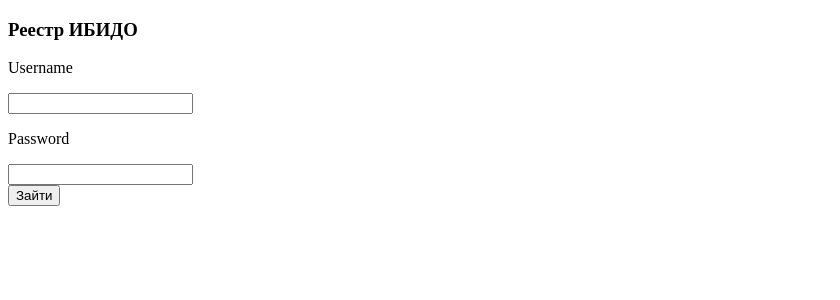
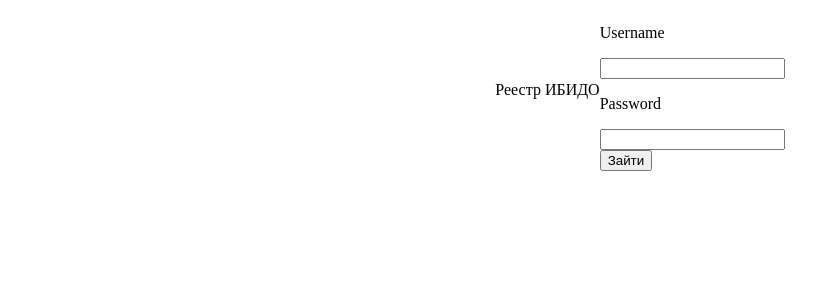
Before and after one commit to RiotRebellion/signature-watch-ui, a React (Create React App) app: page / in a window 1280 px wide. Shown: the top 300 px of the page, without its empty margins (0-840 px from the left). Built offline with nearby package versions, Linux system fonts and the light colour scheme.

Commit message:
refactoring

```diff
--- a/src/App.js
+++ b/src/App.js
@@ -5,8 +5,8 @@ import { AuthContext } from './contexts/AuthContext';
 import { useAuthentification } from './hooks/useAuthentification';
 
 import AuthentificationForm from './components/authentification/AuthentificationForm';
-import { NotFound } from './components/NotFound';
-import Dashboard  from "./components/Dashboard";
+import { NotFound } from './components/NotFound/NotFound';
+import Dashboard  from "./components/Dashboard/Dashboard";
 
 function App() {
   const { login, logout, username, token, status } = useAuthentification();
--- a/src/components/Dashboard.jsx
+++ b/src/components/Dashboard/Dashboard.jsx
@@ -1,12 +1,13 @@
 import React from "react";
 import { Outlet } from "react-router-dom";
-import Navbar from "react";
+
+import NavBar from '../NavBar/NavBar';
 
 function Dashboard() {
     return (
         <>
-            <Navbar></Navbar>
-            <Outlet></Outlet>
+            <NavBar/>
+            <Outlet/>
         </>
     );
 }
--- /dev/null
+++ b/src/components/NavBar/NavBar.jsx
@@ -0,0 +1,42 @@
+import React, {useContext} from "react";
+import { NavLink } from "react-router-dom";
+import { AuthContext } from "../../contexts/AuthContext";
+
+function NavBar() {
+    const { logout } = useContext(AuthContext);
+
+    return (
+        <header>
+            <nav>
+              <div>ИБИДО</div>
+              <ul>
+                <li>
+                    <NavLink
+                    to='employee'
+                    >
+                        Сотрудники
+                    </NavLink>
+                </li>
+                <li>
+                    <NavLink
+                    to='signature'>
+                        Электронные подписи
+                    </NavLink>
+                </li>
+                <li>
+                    <NavLink
+                    to='admin'>
+                        Администрирование
+                    </NavLink>
+                </li>
+              </ul>
+
+              <NavLink to='/' onClick={logout}>
+                <button>Выход</button>
+              </NavLink>
+            </nav>
+        </header>
+    );
+}
+
+export default NavBar;
--- a/src/components/SignatureForm.jsx
+++ /dev/null
@@ -1,5 +0,0 @@
-import React from "react";
-
-function SignatureForm() {
-
-}
--- a/src/components/authentification/AuthentificationForm.jsx
+++ b/src/components/authentification/AuthentificationForm.jsx
@@ -1,6 +1,8 @@
 import React, { useContext, useState, useEffect } from 'react';
 import { axiosContext } from '../../contexts/AxiosContext';
 import { AuthContext } from '../../contexts/AuthContext';
+
+import styles from './AuthentificationForm.module.css';
 
 function AuthentificationForm(props) {
     const [username, setUsername] = useState(null);
@@ -31,25 +33,48 @@ function AuthentificationForm(props) {
     )
 
     return (
+        <div
+            className={styles.container}>
             <div>
-            <h3>Реестр ИБИДО</h3>
-            <p>{authenftificationException}</p>
-            <form onSubmit={e => e.preventDefault()}>
-                <label>
-                    <p>{usernameValidationException}</p>
-                    <p>Username</p>
-                    <input type='text'
+                Реестр ИБИДО
+            </div>
+            <p>
+                {authenftificationException}
+            </p>
+            <div
+                className={styles.AuthentificationForm}>
+                <form
+                    onSubmit={e => e.preventDefault()}>
+                    <div
+                        className={styles.loginInput}>
+                        <p>
+                            {usernameValidationException}
+                        </p>
+                        <p>
+                            Username
+                        </p>
+                        <input
+                            type='text'
                             onChange={e => setUsername(e.target.value)} />
-                </label>
-                <label>
-                    <p>Password</p>
-                    <input type='password'
+                    </div>
+                    <div
+                        className={styles.passwordInput}>
+                        <p>
+                            Password
+                        </p>
+                        <input
+                            type='password'
                             onChange={e => setPassword(e.target.value)} />
-                </label>
+                    </div>
                     <div>
-                    <button type='submit' onClick={Authentificate}>Зайти</button>
+                        <button
+                            type='submit'
+                            onClick={Authentificate}>
+                            Зайти
+                        </button>
                     </div>
                 </form>
+            </div>
         </div>
     );
 }
--- a/src/components/authentification/AuthentificationForm.module.css
+++ b/src/components/authentification/AuthentificationForm.module.css
@@ -0,0 +1,35 @@
+div.container {
+    width: 100%;
+    height: 100%;
+    display: flex;
+    align-items: center;
+    justify-content: center;
+}
+
+div.header{
+    align-items: center;
+    justify-content: center;
+}
+
+div.authentificationForm{
+    width: 100%;
+    height: 100%;
+    display: grid;
+    grid-template-columns: 200px 300px;
+    grid-gap: 20px;
+    align-items: center;
+    justify-content: center;
+    background: radial-gradient(white, 75%, #c9c8c5);
+    border-radius: 20px;
+}
+
+div.loginInput{
+    align-items: center;
+    vertical-align: top;
+    justify-content: center;
+}
+
+div.passwordInput{
+    align-items: center;
+    justify-content: center;
+}
```
Also changed, not shown: src/components/NavBar.jsx (deleted, +0 -9 lines), src/components/NotFound/NotFound.jsx (renamed from src/components/NotFound.jsx). Lines whose indentation alone changed are shown as unchanged.
